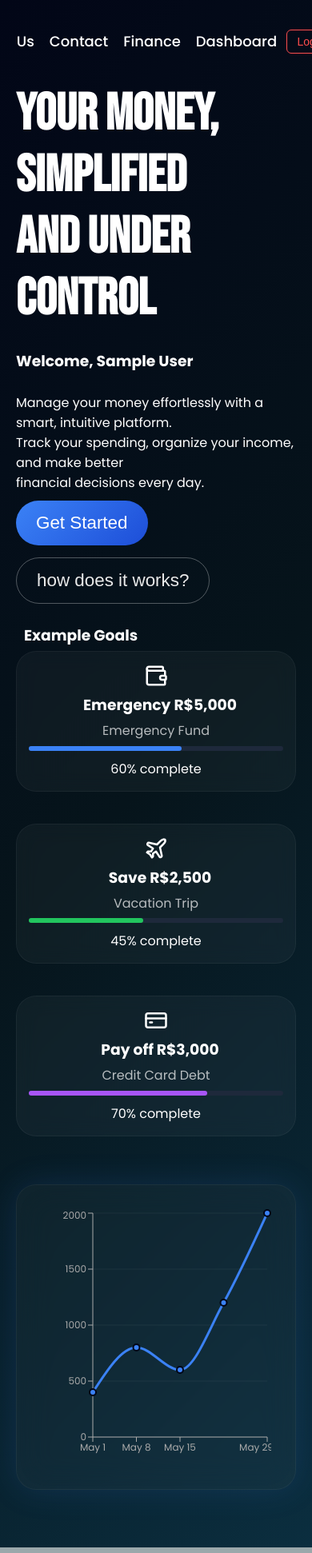
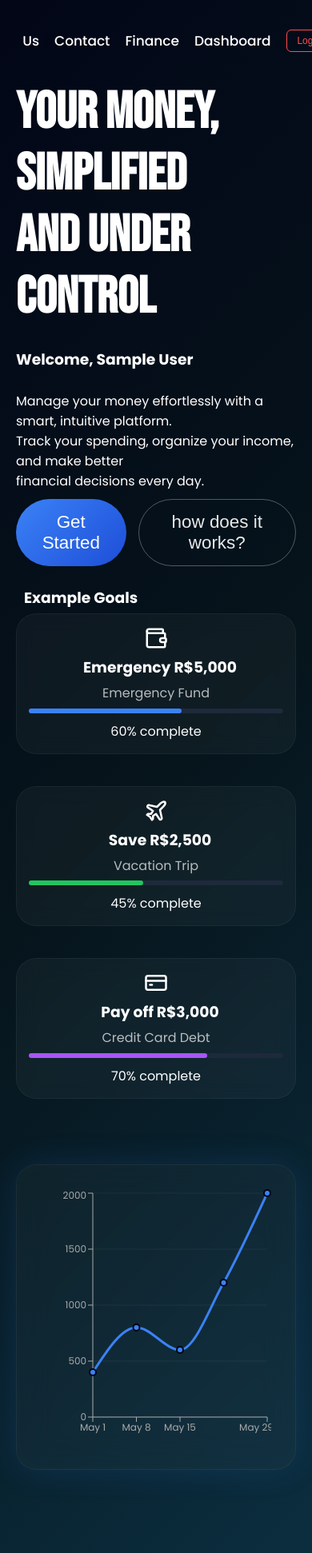
Before and after one commit to Viktor-angelo/Finsight, a React (Vite) app in the folder frontend/: page /home in a window 390 px wide. Shown: the top 1942 px of the page at 80% size. Built offline with nearby package versions, Linux system fonts and the light colour scheme; sample sign-in values are in the browser's storage.

Commit message:
layout update

```diff
--- a/frontend/src/components/Navbar.css
+++ b/frontend/src/components/Navbar.css
@@ -115,7 +115,7 @@ html, body, #root {
     margin: 0 auto;
     padding: 8px;
     right: 20px;
-    font-size: 18px;
+    font-size: 17px;
   }
   .newLogo{
     display: none !important;
@@ -126,7 +126,7 @@ html, body, #root {
   }
   .logoutBtn{
     position: relative;
-    font-size: 14px;
+    font-size: 12px;
     right: 20px;
   }
 }
--- a/frontend/src/pages/App.css
+++ b/frontend/src/pages/App.css
@@ -10,19 +10,20 @@ html, body {
 }
 
 body {
-  background: linear-gradient(
+background: linear-gradient(
     135deg,
     #020617 0%,
     #06141B 50%,
     #0B2E3F 100%
-  );
-}
+  );}
 
 .app-container {
   width: 100%;
   min-height: 100vh;
+
   color: white;
   font-family: 'Poppins', sans-serif;
+
   padding: 0;
   overflow-x: hidden;
 }
@@ -31,10 +32,11 @@ body {
   display: flex;
   justify-content: space-between;
   align-items: center;
+
   margin-top: 0;
-  padding: 0 20px;
+  padding: 0 50px;
+
   min-height: calc(100vh - 80px);
-  gap: 40px;
 }
 
 .left {
@@ -64,7 +66,6 @@ body {
   display: flex;
   gap: 15px;
   margin-top: 10px;
-  flex-wrap: wrap;
 }
 
 .metas h3 {
@@ -103,7 +104,6 @@ body {
 .cards-container {
   gap: 40px;
   display: flex;
-  flex-wrap: wrap;
 }
 
 .card {
@@ -114,8 +114,6 @@ body {
   border-radius: 25px;
   text-align: center;
   transition: 0.3s;
-  width: 100%;
-  max-width: 220px;
 }
 
 .card:hover {
@@ -139,20 +137,26 @@ body {
 .card:nth-child(2) .progress-bar { background: #22c55e; }
 .card:nth-child(3) .progress-bar { background: #a855f7; }
 
+
+
 .right {
   width: 50%;
   display: flex;
   justify-content: center;
   align-items: center;
+
   background: rgba(255, 255, 255, 0.03);
   backdrop-filter: blur(20px);
+
   border-radius: 25px;
   padding: 30px;
+
   box-shadow:
     0 0 40px rgba(59, 130, 246, 0.15),
     inset 0 0 30px rgba(255,255,255,0.02);
+
   border: 1px solid rgba(255,255,255,0.05);
-  margin-bottom: 15%;
+  margin-bottom: 30vh;
 }
 
 @media (max-width: 900px) {
@@ -165,9 +169,9 @@ body {
   .left, .right {
     width: 100%;
   }
-
   .right{
-    margin-top: 20px;
+    margin-top: 5vh;
+    margin-bottom: 10vh;
   }
 
   .cards-container {
```
